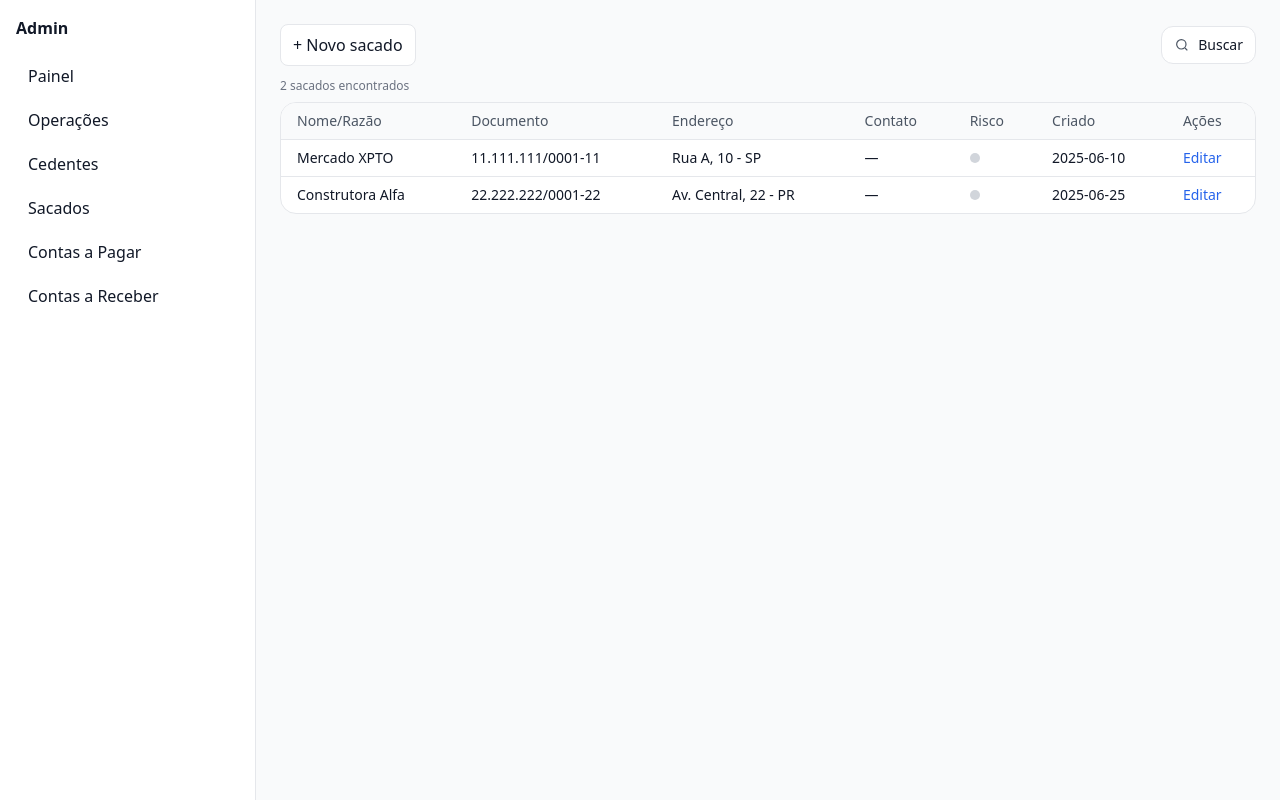
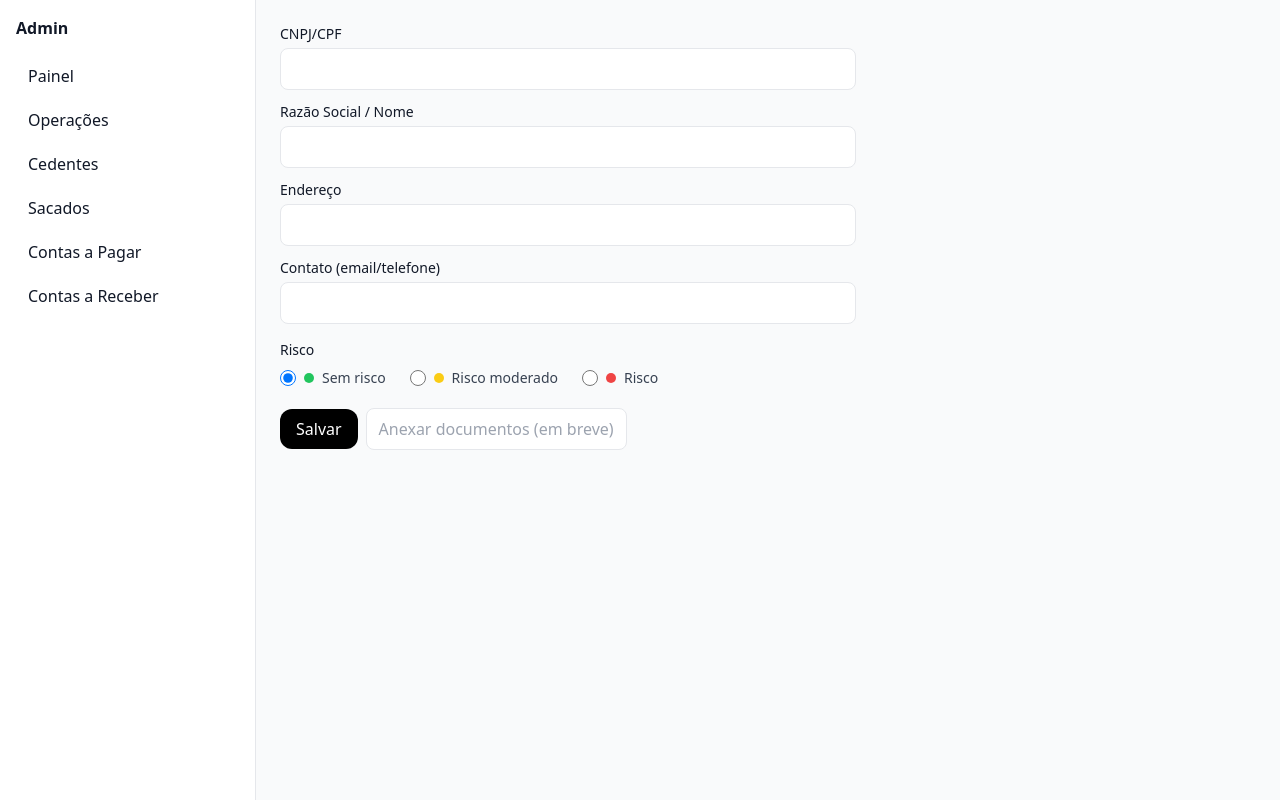
Before and after one commit to Diamank/adminv11, a Next.js app: page /sacados/novo in a window 1280 px wide. Built offline with nearby package versions, Linux system fonts and the light colour scheme.

Commit message:
Update novo.tsx

```diff
--- a/src/pages/sacados/novo.tsx
+++ b/src/pages/sacados/novo.tsx
@@ -1,154 +1,129 @@
-import { useEffect, useMemo, useRef, useState } from 'react'
 import AdminLayout from '@/components/AdminLayout'
-import Table from '@/components/Table'
-import Link from 'next/link'
-import RiskBadge from '@/components/RiskBadge'
-import { sacadosMock } from '@/mocks/sacados' // ajuste se o caminho for outro
+import { useState } from 'react'
 
-// Tipagem de risco usada no sistema
-type RiskLevel = 'alto' | 'moderado' | 'baixo' | 'nao_avaliado'
+type Risco = 'sem_risco' | 'moderado' | 'risco' // baixo, médio, alto
 
-// Utils locais
-function normalize(str: string = '') {
-  return str.normalize('NFD').replace(/[\u0300-\u036f]/g, '').toLowerCase()
-}
-function onlyDigits(str: string = '') {
-  return str.replace(/\D/g, '')
-}
+export default function NovoSacado() {
+  const [form, setForm] = useState({
+    cnpj: '',            // ou cpf (mantenha ambos se preferir)
+    razao: '',           // ou nome
+    endereco: '',
+    contato: '',         // email/telefone
+  })
+  const [risco, setRisco] = useState<Risco>('sem_risco')
 
-// Lupa SVG
-function SearchIcon(props: React.SVGProps<SVGSVGElement>) {
-  return (
-    <svg viewBox="0 0 24 24" fill="none" stroke="currentColor" strokeWidth="1.8" {...props}>
-      <circle cx="11" cy="11" r="7" />
-      <path d="M20 20l-3.5-3.5" />
-    </svg>
-  )
-}
-
-// Retrocompat com storage antigo (se você usou algo similar em cedentes)
-const LS_KEY = 'sacados_risco_v1'
-function useRiskStore() {
-  const [map, setMap] = useState<Record<string, RiskLevel>>({})
-  useEffect(() => {
-    try {
-      const raw = localStorage.getItem(LS_KEY)
-      if (raw) setMap(JSON.parse(raw))
-    } catch {}
-  }, [])
-  const getRisk = (id: string): RiskLevel => map[id] ?? 'nao_avaliado'
-  return { getRisk }
-}
-
-// Normaliza formatos: boolean | 'risco' | 'sem_risco' | 'moderado' → RiskLevel
-function toRiskLevel(r: any): RiskLevel {
-  if (r === 'alto' || r === 'moderado' || r === 'baixo' || r === 'nao_avaliado') return r
-  if (typeof r === 'boolean') return r ? 'alto' : 'baixo'
-  if (r === 'risco') return 'alto'
-  if (r === 'moderado') return 'moderado'
-  if (r === 'sem_risco') return 'baixo'
-  return 'nao_avaliado'
-}
-
-export default function Sacados() {
-  const [query, setQuery] = useState('')
-  const [showSearch, setShowSearch] = useState(false)
-  const inputRef = useRef<HTMLInputElement>(null)
-  const { getRisk } = useRiskStore()
-
-  useEffect(() => {
-    if (showSearch) inputRef.current?.focus()
-  }, [showSearch])
-
-  const data = useMemo(() => {
-    const q = query.trim()
-    if (!q) return sacadosMock
-    const hasNumber = /\d/.test(q)
-
-    return sacadosMock.filter((s) => {
-      const name = (s as any).razao || (s as any).nome || ''
-      const nameMatch = normalize(name).includes(normalize(q))
-      // aceita buscar por CNPJ ou CPF (qual campo existir)
-      const doc = onlyDigits((s as any).cnpj || (s as any).cpf || '')
-      const docMatch = doc.includes(onlyDigits(q))
-      return hasNumber ? docMatch || nameMatch : nameMatch
-    })
-  }, [query])
-
-  const headers = ['Nome/Razão', 'Documento', 'Endereço', 'Contato', 'Risco', 'Criado', 'Ações']
-  const rows = data.map((s) => {
-    const level = toRiskLevel((s as any).risco ?? getRisk(s.id))
-    const doc = (s as any).cnpj || (s as any).cpf || '—'
-
-    return [
-      (s as any).razao || (s as any).nome || '—',
-      doc,
-      (s as any).endereco || '—',
-      (s as any).contato || (s as any).email || (s as any).telefone || '—',
-      <span key={`risk-${s.id}`} title={level}>
-        <RiskBadge level={level} />
-      </span>,
-      (s as any).criadoEm || '—',
-      <Link key={s.id} className="text-blue-600" href={`/sacados/novo?edit=${s.id}`}>
-        Editar
-      </Link>,
-    ]
-  })
+  const onSubmit = async (e: React.FormEvent) => {
+    e.preventDefault()
+    // Salvar no backend: supabase.from('sacados').insert({ ...form, risco })
+    alert(`Sacado salvo (mock):
+Doc: ${form.cnpj}
+Nome/Razão: ${form.razao}
+Risco: ${risco}`)
+  }
 
   return (
     <AdminLayout>
-      <div className="max-w-6xl mx-auto">
-        <div className="flex items-center justify-between mb-3 gap-3">
-          <Link href="/sacados/novo" className="px-3 py-2 rounded-lg border bg-white">
-            + Novo sacado
-          </Link>
+      <form className="max-w-xl space-y-3" onSubmit={onSubmit}>
+        <div>
+          <label className="block text-sm mb-1">CNPJ/CPF</label>
+          <input
+            className="w-full border rounded-lg px-3 py-2"
+            value={form.cnpj}
+            onChange={e => setForm({ ...form, cnpj: e.target.value })}
+            required
+          />
+        </div>
 
-          <div className="flex items-center gap-2">
-            {!showSearch ? (
-              <button
-                type="button"
-                onClick={() => setShowSearch(true)}
-                className="inline-flex items-center gap-2 rounded-xl border bg-white px-3 py-2 text-sm hover:bg-gray-50"
-                title="Buscar sacado"
-              >
-                <SearchIcon className="h-4 w-4 text-gray-600" />
-                Buscar
-              </button>
-            ) : (
-              <div className="relative w-[min(100%,26rem)]">
-                <SearchIcon className="absolute left-3 top-1/2 -translate-y-1/2 h-4 w-4 text-gray-400" />
-                <input
-                  ref={inputRef}
-                  value={query}
-                  onChange={(e) => setQuery(e.target.value)}
-                  placeholder="Buscar por CNPJ/CPF ou Nome..."
-                  className="w-full rounded-xl border bg-white pl-9 pr-9 py-2 text-sm outline-none focus:ring-2 focus:ring-gray-200"
-                />
-                {query && (
-                  <button
-                    type="button"
-                    onClick={() => setQuery('')}
-                    className="absolute right-2 top-1/2 -translate-y-1/2 text-gray-400 hover:text-gray-600"
-                    aria-label="Limpar"
-                  >
-                    ×
-                  </button>
-                )}
-              </div>
-            )}
+        <div>
+          <label className="block text-sm mb-1">Razão Social / Nome</label>
+          <input
+            className="w-full border rounded-lg px-3 py-2"
+            value={form.razao}
+            onChange={e => setForm({ ...form, razao: e.target.value })}
+            required
+          />
+        </div>
+
+        <div>
+          <label className="block text-sm mb-1">Endereço</label>
+          <input
+            className="w-full border rounded-lg px-3 py-2"
+            value={form.endereco}
+            onChange={e => setForm({ ...form, endereco: e.target.value })}
+          />
+        </div>
+
+        <div>
+          <label className="block text-sm mb-1">Contato (email/telefone)</label>
+          <input
+            className="w-full border rounded-lg px-3 py-2"
+            value={form.contato}
+            onChange={e => setForm({ ...form, contato: e.target.value })}
+          />
+        </div>
+
+        {/* Seleção de risco */}
+        <div className="pt-1">
+          <label className="block text-sm mb-2">Risco</label>
+          <div className="flex items-center gap-6">
+            <label className="inline-flex items-center gap-2 cursor-pointer">
+              <input
+                type="radio"
+                name="risco"
+                value="sem_risco"
+                checked={risco === 'sem_risco'}
+                onChange={() => setRisco('sem_risco')}
+                className="h-4 w-4"
+              />
+              <span className="inline-flex items-center gap-2">
+                <span className="h-2.5 w-2.5 rounded-full bg-green-500" />
+                <span className="text-sm text-gray-700">Sem risco</span>
+              </span>
+            </label>
+
+            <label className="inline-flex items-center gap-2 cursor-pointer">
+              <input
+                type="radio"
+                name="risco"
+                value="moderado"
+                checked={risco === 'moderado'}
+                onChange={() => setRisco('moderado')}
+                className="h-4 w-4"
+              />
+              <span className="inline-flex items-center gap-2">
+                <span className="h-2.5 w-2.5 rounded-full bg-yellow-400" />
+                <span className="text-sm text-gray-700">Risco moderado</span>
+              </span>
+            </label>
+
+            <label className="inline-flex items-center gap-2 cursor-pointer">
+              <input
+                type="radio"
+                name="risco"
+                value="risco"
+                checked={risco === 'risco'}
+                onChange={() => setRisco('risco')}
+                className="h-4 w-4"
+              />
+              <span className="inline-flex items-center gap-2">
+                <span className="h-2.5 w-2.5 rounded-full bg-red-500" />
+                <span className="text-sm text-gray-700">Risco</span>
+              </span>
+            </label>
           </div>
         </div>
 
-        <div className="text-xs text-gray-500 mb-2">
-          {data.length} {data.length === 1 ? 'sacado' : 'sacados'} encontrados
+        <div className="pt-2 flex items-center gap-2">
+          <button className="px-4 py-2 rounded-xl bg-black text-white">Salvar</button>
+          <button
+            type="button"
+            className="px-3 py-2 rounded-lg border bg-white text-gray-400 cursor-not-allowed"
+            disabled
+          >
+            Anexar documentos (em breve)
+          </button>
         </div>
-
-        <Table
-          headers={headers}
-          rows={rows}
-          emptyText={query ? 'Nenhum sacado encontrado para sua busca.' : 'Sem dados'}
-        />
-      </div>
+      </form>
     </AdminLayout>
   )
 }
```
